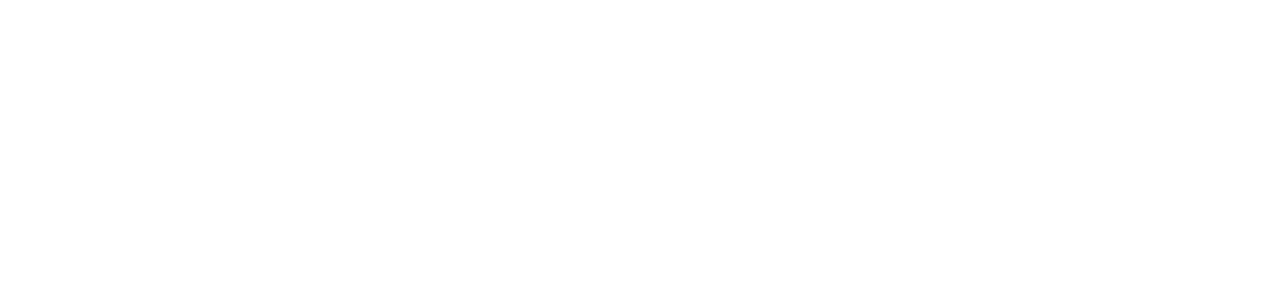
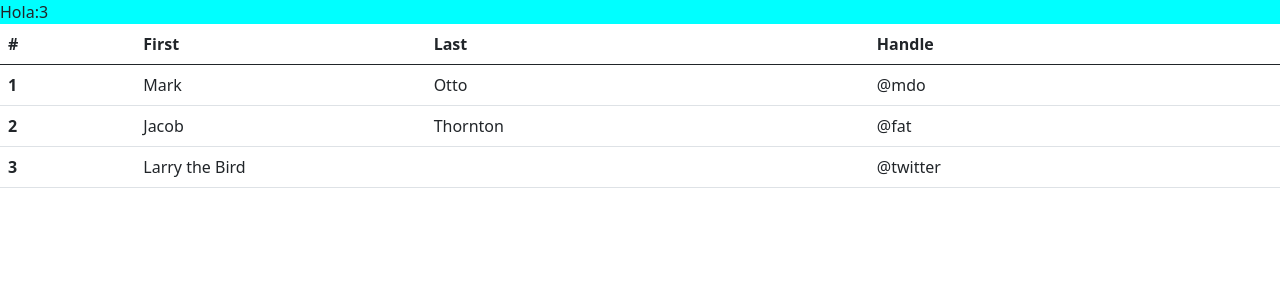
Before and after one commit to dannac53/Automata, a React (Vite) app in the folder automata/: page / in a window 1280 px wide. Before the commit this address had no page. Shown: the top 300 px of the page. Built offline with nearby package versions, Linux system fonts and the light colour scheme.

Commit message:
add table

```diff
--- a/automata/src/App.jsx
+++ b/automata/src/App.jsx
@@ -1,11 +1,12 @@
-import { useState } from "react";
+
 import { BrowserRouter, Routes, Route } from "react-router-dom";
 import Formulario from "./formulario/Formulario";
-
+import Home from "./home/Home"
 function App() {
   return (
     <BrowserRouter>
       <Routes>
+        <Route index element={<Home/>}/>
         <Route path="formulario" element={<Formulario />} />
       </Routes>
     </BrowserRouter>
--- /dev/null
+++ b/automata/src/home/Home.css
@@ -0,0 +1,11 @@
+*{
+    padding: 0px;
+}
+
+div{
+background-color: aqua;
+}
+
+.table{
+    background-color: #fff;
+}
--- /dev/null
+++ b/automata/src/home/Home.jsx
@@ -0,0 +1,38 @@
+import "./Home.css";
+const Home = () => {
+  return (
+    <div>
+      Hola:3
+      <table class="table">
+        <thead>
+          <tr>
+            <th scope="col">#</th>
+            <th scope="col">First</th>
+            <th scope="col">Last</th>
+            <th scope="col">Handle</th>
+          </tr>
+        </thead>
+        <tbody>
+          <tr>
+            <th scope="row">1</th>
+            <td>Mark</td>
+            <td>Otto</td>
+            <td>@mdo</td>
+          </tr>
+          <tr>
+            <th scope="row">2</th>
+            <td>Jacob</td>
+            <td>Thornton</td>
+            <td>@fat</td>
+          </tr>
+          <tr>
+            <th scope="row">3</th>
+            <td colspan="2">Larry the Bird</td>
+            <td>@twitter</td>
+          </tr>
+        </tbody>
+      </table>
+    </div>
+  );
+};
+export default Home;
```
